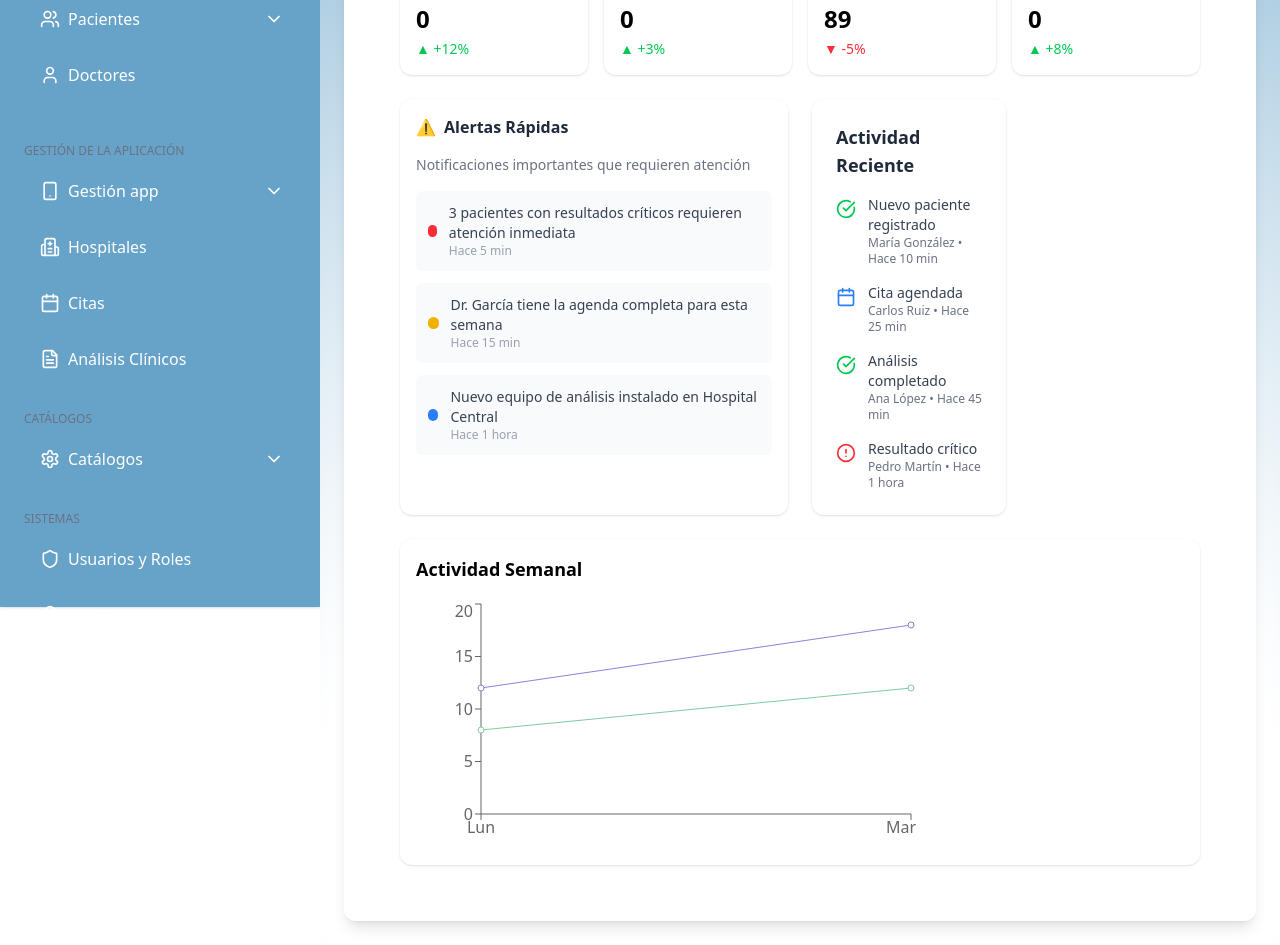
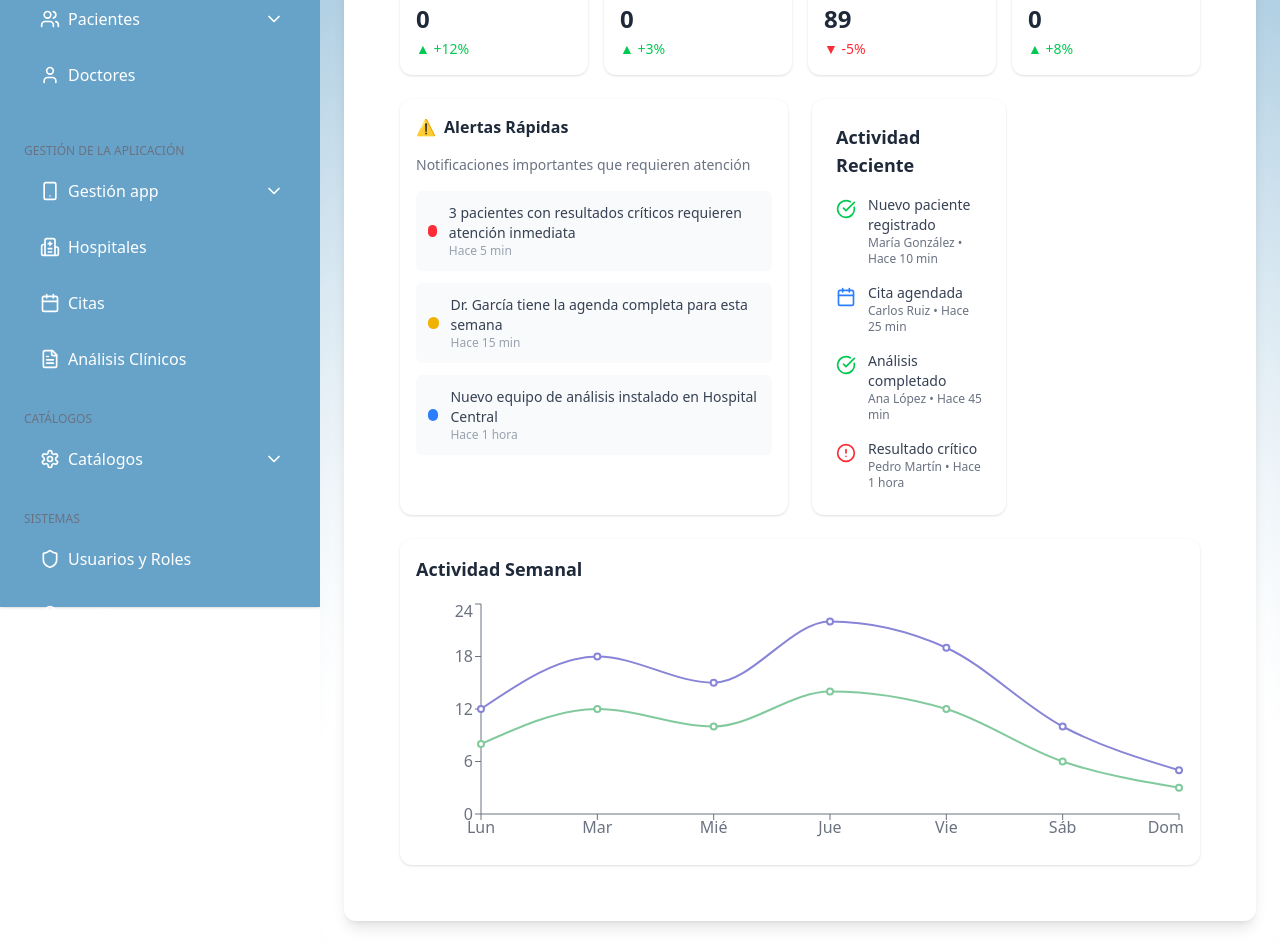
Before and after one commit to VictorAponteParedes/Salud360BackOffice, a React (Vite) app: page / in a window 1280 px wide. Shown: the part 193-1138 px from the top of the page. Built offline with nearby package versions, Linux system fonts and the light colour scheme; no server answers; sample sign-in values are in the browser's storage.

Commit message:
Agrega: cambio de tema en la vista dashboard

```diff
--- a/src/screens/Home.tsx
+++ b/src/screens/Home.tsx
@@ -6,6 +6,7 @@ import { StatCard } from "./dashboard/StatCard";
 import AlertsSection from "./dashboard/AlertsSection";
 import { WeeklyActivityChart } from "./dashboard/WeeklyActivityChart";
 import ActivitySection from "./dashboard/ActivitySection";
+import { useTheme } from "../context/ThemeContext";
 
 //Hooks
 import { usePatient } from "../hooks/usePatient";
@@ -19,7 +20,7 @@ export default function Home() {
   const { patients } = usePatient();
   const { doctors } = useDoctor();
   const { appointments } = useAppointment();
-
+  const { isDark } = useTheme();
 
   const onSubmit = (data: any) => {
     console.log(data);
@@ -36,8 +37,10 @@ export default function Home() {
     : "0";
 
   const totalAppointmentPending = Array.isArray(appointments)
-    ? appointments.filter((app) => app.status === AppointmentStatusEnum.PENDIENTE)
-    : []
+    ? appointments.filter(
+        (app) => app.status === AppointmentStatusEnum.PENDIENTE
+      )
+    : [];
 
   const showTotalAppointmentPending = totalAppointmentPending.length
     ? totalAppointmentPending.length
@@ -49,7 +52,9 @@ export default function Home() {
       initial={{ opacity: 0, x: -50 }}
       animate={{ opacity: 1, x: 0 }}
       transition={{ duration: 0.6, ease: "easeOut" }}
-      className="max-w-6xl mx-auto p-8 bg-white rounded-xl shadow-lg space-y-6"
+      className={`max-w-6xl mx-auto p-8 rounded-xl shadow-lg space-y-6 ${
+        isDark ? "bg-gray-800" : "bg-white"
+      }`}
     >
       <div className="p-6 space-y-6">
         <DashboardHeader />
--- a/src/screens/dashboard/ActivitySection.tsx
+++ b/src/screens/dashboard/ActivitySection.tsx
@@ -1,4 +1,5 @@
 import { CheckCircle, Calendar, AlertCircle, Clock } from "lucide-react";
+import { useTheme } from "../../context/ThemeContext";
 
 const activities = [
   {
@@ -36,18 +37,38 @@ const activities = [
 ];
 
 export default function ActivitySection() {
+  const { isDark } = useTheme();
+
   return (
-    <section className="bg-white p-6 rounded-xl shadow-sm w-full md:w-1/2">
-      <h2 className="text-lg font-bold text-gray-800 mb-4">Actividad Reciente</h2>
+    <section
+      className={`p-6 rounded-xl shadow-sm w-full md:w-1/2 ${
+        isDark ? "bg-gray-700" : "bg-white"
+      }`}
+    >
+      <h2
+        className={`text-lg font-bold mb-4 ${
+          isDark ? "text-white" : "text-gray-800"
+        }`}
+      >
+        Actividad Reciente
+      </h2>
       <ul className="space-y-4">
         {activities.map((activity) => (
           <li key={activity.id} className="flex items-start space-x-3">
             <div className="mt-1">{activity.icon}</div>
             <div>
-              <p className="text-sm font-medium text-gray-700">
+              <p
+                className={`text-sm font-medium ${
+                  isDark ? "text-gray-100" : "text-gray-700"
+                }`}
+              >
                 {activity.message}
               </p>
-              <p className="text-xs text-gray-500">
+              <p
+                className={`text-xs ${
+                  isDark ? "text-gray-400" : "text-gray-500"
+                }`}
+              >
                 {activity.author} • {activity.time}
               </p>
             </div>
--- a/src/screens/dashboard/AlertsSection.tsx
+++ b/src/screens/dashboard/AlertsSection.tsx
@@ -1,37 +1,86 @@
+import { useTheme } from "../../context/ThemeContext";
+
 type Alert = {
-  color: 'red' | 'yellow' | 'blue';
+  color: "red" | "yellow" | "blue";
   message: string;
   time: string;
 };
 
 const alerts: Alert[] = [
-  { color: 'red', message: '3 pacientes con resultados críticos requieren atención inmediata', time: 'Hace 5 min' },
-  { color: 'yellow', message: 'Dr. García tiene la agenda completa para esta semana', time: 'Hace 15 min' },
-  { color: 'blue', message: 'Nuevo equipo de análisis instalado en Hospital Central', time: 'Hace 1 hora' },
+  {
+    color: "red",
+    message: "3 pacientes con resultados críticos requieren atención inmediata",
+    time: "Hace 5 min",
+  },
+  {
+    color: "yellow",
+    message: "Dr. García tiene la agenda completa para esta semana",
+    time: "Hace 15 min",
+  },
+  {
+    color: "blue",
+    message: "Nuevo equipo de análisis instalado en Hospital Central",
+    time: "Hace 1 hora",
+  },
 ];
 
 const colorMap = {
-  red: 'bg-red-500',
-  yellow: 'bg-yellow-500',
-  blue: 'bg-blue-500',
+  red: "bg-red-500",
+  yellow: "bg-yellow-500",
+  blue: "bg-blue-500",
 };
 
 const AlertsSection = () => {
+  const { isDark } = useTheme();
+
   return (
-    <div className="bg-white rounded-xl p-4 shadow-sm">
+    <div
+      className={`rounded-xl p-4 shadow-sm ${
+        isDark ? "bg-gray-700" : "bg-white"
+      }`}
+    >
       <div className="flex items-center gap-2 mb-4">
         <span className="text-orange-600">⚠️</span>
-        <h3 className="text-md font-semibold text-gray-800">Alertas Rápidas</h3>
+        <h3
+          className={`text-md font-semibold ${
+            isDark ? "text-white" : "text-gray-800"
+          }`}
+        >
+          Alertas Rápidas
+        </h3>
       </div>
-      <p className="text-sm text-gray-500 mb-4">Notificaciones importantes que requieren atención</p>
+      <p
+        className={`text-sm mb-4 ${isDark ? "text-gray-300" : "text-gray-500"}`}
+      >
+        Notificaciones importantes que requieren atención
+      </p>
 
       <ul className="space-y-3">
         {alerts.map((alert, idx) => (
-          <li key={idx} className="flex items-center gap-3 bg-gray-50 rounded-md p-3">
-            <span className={`w-3 h-3 rounded-full ${colorMap[alert.color]}`}></span>
+          <li
+            key={idx}
+            className={`flex items-center gap-3 rounded-md p-3 ${
+              isDark ? "bg-gray-600" : "bg-gray-50"
+            }`}
+          >
+            <span
+              className={`w-3 h-3 rounded-full ${colorMap[alert.color]}`}
+            ></span>
             <div className="flex flex-col">
-              <span className="text-sm text-gray-700">{alert.message}</span>
-              <span className="text-xs text-gray-400">{alert.time}</span>
+              <span
+                className={`text-sm ${
+                  isDark ? "text-gray-100" : "text-gray-700"
+                }`}
+              >
+                {alert.message}
+              </span>
+              <span
+                className={`text-xs ${
+                  isDark ? "text-gray-400" : "text-gray-400"
+                }`}
+              >
+                {alert.time}
+              </span>
             </div>
           </li>
         ))}
--- a/src/screens/dashboard/StatCard.tsx
+++ b/src/screens/dashboard/StatCard.tsx
@@ -1,3 +1,5 @@
+import { useTheme } from "../../context/ThemeContext";
+
 type StatCardProps = {
   title: string;
   value: any;
@@ -6,15 +8,43 @@ type StatCardProps = {
   isPositive?: boolean;
 };
 
-export const StatCard = ({ title, value, icon, difference, isPositive }: StatCardProps) => (
-  <div className="bg-white rounded-xl p-4 shadow-sm w-full">
-    <div className="flex items-center justify-between text-sm text-gray-600 mb-1">
+export const StatCard = ({
+  title,
+  value,
+  icon,
+  difference,
+  isPositive,
+}: StatCardProps) => {
+  const { isDark } = useTheme();
+
+  return (
+    <div
+      className={`rounded-xl p-4 shadow-sm w-full ${
+        isDark ? "bg-gray-700" : "bg-white"
+      }`}
+    >
+      <div
+        className={`flex items-center justify-between text-sm mb-1 ${
+          isDark ? "text-gray-300" : "text-gray-600"
+        }`}
+      >
         <span>{title}</span>
         {icon}
       </div>
-    <div className="text-2xl font-bold">{value}</div>
-    <div className={`text-sm mt-1 ${isPositive ? "text-green-500" : "text-red-500"}`}>
+      <div
+        className={`text-2xl font-bold ${
+          isDark ? "text-white" : "text-gray-800"
+        }`}
+      >
+        {value}
+      </div>
+      <div
+        className={`text-sm mt-1 ${
+          isPositive ? "text-green-500" : "text-red-500"
+        }`}
+      >
         {isPositive ? "▲" : "▼"} {difference}
       </div>
     </div>
   );
+};
--- a/src/screens/dashboard/WeeklyActivityChart.tsx
+++ b/src/screens/dashboard/WeeklyActivityChart.tsx
@@ -1,20 +1,69 @@
-import { LineChart, Line, XAxis, YAxis, Tooltip } from 'recharts';
+import {
+  LineChart,
+  Line,
+  XAxis,
+  YAxis,
+  Tooltip,
+  ResponsiveContainer,
+} from "recharts";
+import { useTheme } from "../../context/ThemeContext";
 
 const data = [
-  { name: 'Lun', citas: 12, analisis: 8 },
-  { name: 'Mar', citas: 18, analisis: 12 },
-
+  { name: "Lun", citas: 12, analisis: 8 },
+  { name: "Mar", citas: 18, analisis: 12 },
+  { name: "Mié", citas: 15, analisis: 10 },
+  { name: "Jue", citas: 22, analisis: 14 },
+  { name: "Vie", citas: 19, analisis: 12 },
+  { name: "Sáb", citas: 10, analisis: 6 },
+  { name: "Dom", citas: 5, analisis: 3 },
 ];
 
-export const WeeklyActivityChart = () => (
-  <div className="bg-white rounded-xl p-4 shadow-sm">
-    <h3 className="text-lg font-semibold mb-4">Actividad Semanal</h3>
-    <LineChart width={500} height={250} data={data}>
-      <XAxis dataKey="name" />
-      <YAxis />
-      <Tooltip />
-      <Line type="monotone" dataKey="citas" stroke="#8884d8" />
-      <Line type="monotone" dataKey="analisis" stroke="#82ca9d" />
-    </LineChart>
-  </div>
-);
+export const WeeklyActivityChart = () => {
+  const { isDark } = useTheme();
+
+  return (
+    <div
+      className={`rounded-xl p-4 shadow-sm ${
+        isDark ? "bg-gray-700" : "bg-white"
+      }`}
+    >
+      <h3
+        className={`text-lg font-semibold mb-4 ${
+          isDark ? "text-white" : "text-gray-800"
+        }`}
+      >
+        Actividad Semanal
+      </h3>
+      <ResponsiveContainer width="100%" height={250}>
+        <LineChart data={data}>
+          <XAxis dataKey="name" stroke={isDark ? "#e5e7eb" : "#6b7280"} />
+          <YAxis stroke={isDark ? "#e5e7eb" : "#6b7280"} />
+          <Tooltip
+            contentStyle={{
+              backgroundColor: isDark ? "#374151" : "#ffffff",
+              borderColor: isDark ? "#4b5563" : "#e5e7eb",
+              borderRadius: "0.5rem",
+            }}
+            itemStyle={{
+              color: isDark ? "#f3f4f6" : "#111827",
+            }}
+          />
+          <Line
+            type="monotone"
+            dataKey="citas"
+            stroke="#8884d8"
+            strokeWidth={2}
+            activeDot={{ r: 6 }}
+          />
+          <Line
+            type="monotone"
+            dataKey="analisis"
+            stroke="#82ca9d"
+            strokeWidth={2}
+            activeDot={{ r: 6 }}
+          />
+        </LineChart>
+      </ResponsiveContainer>
+    </div>
+  );
+};
```
Lines whose indentation alone changed are shown as unchanged.
